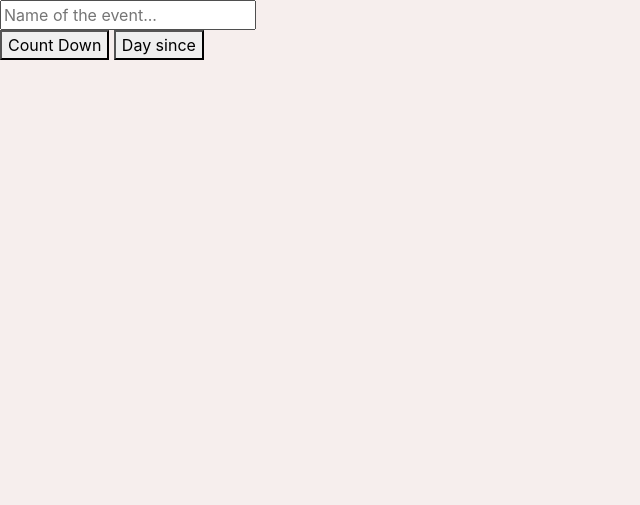
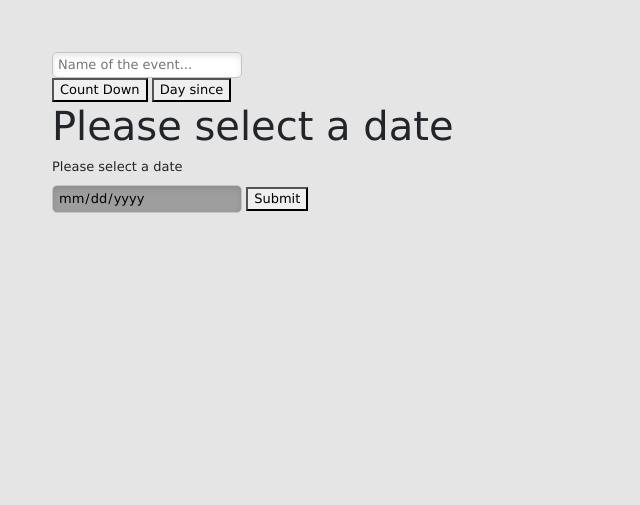
Before and after one commit to YixinChen-sde/p5-starter-code-Sugardaddy, a Django app: page /draw/daysinput in a window 1280 px wide. Shown: the top 505 px of the page, without its empty margins (0-640 px from the left). Run offline with Django 3.2, Linux system fonts and the light colour scheme; some libraries are stand-ins or nearby versions; grey boxes are pictures that could not be loaded.

Commit message:
updated daysinput

```diff
--- a/draw/templates/draw/daysinput.html
+++ b/draw/templates/draw/daysinput.html
@@ -48,6 +48,34 @@
             color: white;
             }
 
+            /* below is the code for a real-time date selector */
+        [type="date"] {
+          background:#fff url(https://cdn1.iconfinder.com/data/icons/cc_mono_icon_set/blacks/16x16/calendar_2.png)  97% 50% no-repeat ;
+        }
+        [type="date"]::-webkit-inner-spin-button {
+          display: none;
+        }
+        [type="date"]::-webkit-calendar-picker-indicator {
+          opacity: 0;
+        }
+        /* custom styles */
+        body {
+          padding: 4em;
+          background: #e5e5e5;
+          font: 13px/1.4 Geneva, 'Lucida Sans', 'Lucida Grande', 'Lucida Sans Unicode', Verdana, sans-serif;
+        }
+        label {
+          display: block;
+        }
+        input {
+          border: 1px solid #c4c4c4;
+          border-radius: 5px;
+          background-color: #fff;
+          padding: 3px 5px;
+          box-shadow: inset 0 3px 6px rgba(0,0,0,0.1);
+          width: 190px;
+        }
+
     </style>
 
 
@@ -72,12 +100,22 @@
 
     </div>
 
-
-
+    <!-- Code for selecT DATE-->
+    <h1>Please select a date</h1>
+  <label for="lovedate">Please select a date</label>
+  <input type="date" name="lovedate" id="lovedate">
+  <button id="submit">Submit</button>
 </body>
 <script>
-
-
+(function() {
+$('#submit').on('click', function(){
+  var date = new Date($('#lovedate').val());
+  day = date.getDate()+1;
+  month = date.getMonth() + 1;
+  year = date.getFullYear();
+  console.log(year);
+});
+})();
 </script>
 
 </html>
```
